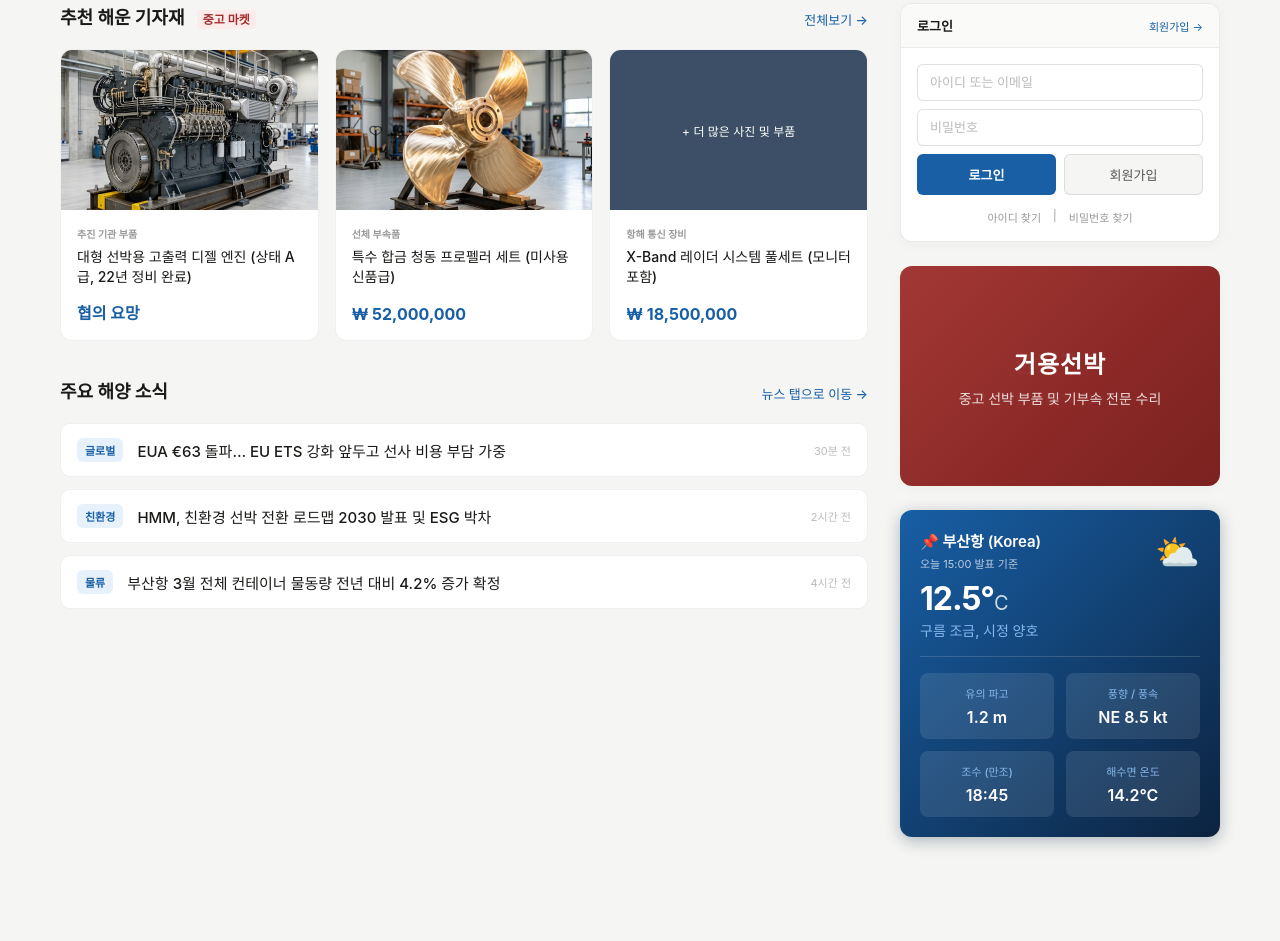
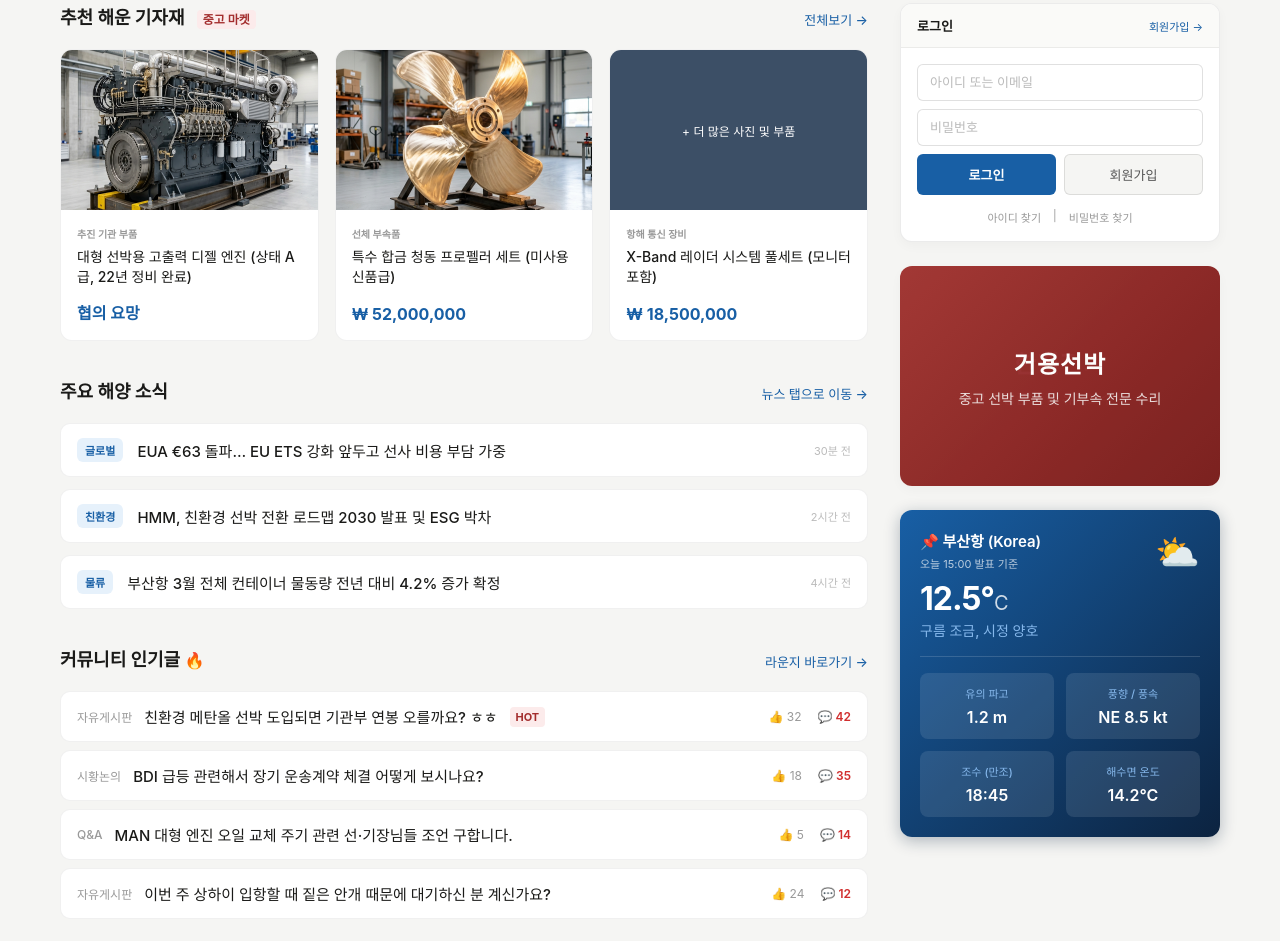
Before and after one commit to wygom-coder/Decarva_Demo, a plain HTML site: page index.html in a window 1280 px wide. Shown: the part 542-1483 px from the top of the page. Before the commit the page ends 1439 px from the top, so only its background shows below. Drawn offline with Linux system fonts and the light colour scheme.

Commit message:
feat: add community hot posts section to main portal

```diff
--- a/index.html
+++ b/index.html
@@ -176,6 +176,18 @@
     .te-badge { background: #E6F1FB; color: #185FA5; font-size: 11px; font-weight: 600; padding: 4px 8px; border-radius: 6px; flex-shrink: 0; }
     .te-title { font-size: 15px; font-weight: 500; color: #1a1a18; flex: 1; white-space: nowrap; overflow: hidden; text-overflow: ellipsis; }
     .te-time { font-size: 11px; color: #bbb; flex-shrink: 0; }
+
+    /* Community Teaser */
+    .comm-list { display: flex; flex-direction: column; gap: 8px; }
+    .comm-item { display: flex; align-items: center; justify-content: space-between; padding: 14px 16px; background: #fff; border-radius: 10px; border: 1px solid rgba(0,0,0,0.06); text-decoration: none; transition: all 0.2s; }
+    .comm-item:hover { background: #fafaf8; box-shadow: 0 4px 12px rgba(0,0,0,0.03); transform: translateX(4px); border-left: 3px solid #185FA5; }
+    .comm-main { display: flex; align-items: center; gap: 12px; flex: 1; min-width: 0; }
+    .comm-cat { color: #999; font-size: 12px; font-weight: 500; flex-shrink: 0; }
+    .comm-title { font-size: 15px; color: #1a1a18; font-weight: 500; white-space: nowrap; overflow: hidden; text-overflow: ellipsis; }
+    .comm-badge { background: #FCEBEB; color: #A32D2D; font-size: 11px; font-weight: 700; padding: 3px 6px; border-radius: 4px; flex-shrink: 0; }
+    .comm-meta { display: flex; align-items: center; gap: 16px; flex-shrink: 0; margin-left: 16px; font-size: 12px; color: #999; }
+    .comm-comments { font-weight: 600; color: #D12F2F; display: flex; align-items: center; gap: 4px; }
+    .comm-likes { display: flex; align-items: center; gap: 4px; }
 
     /* Login Panel */
     .login-panel { background: #fff; border: 1px solid rgba(0,0,0,0.08); border-radius: 12px; overflow: hidden; box-shadow: 0 4px 12px rgba(0,0,0,0.03); }
@@ -389,6 +401,57 @@
           </div>
         </div>
 
+        <!-- 커뮤니티 인기글 -->
+        <div class="section-community">
+          <div class="sec-t">
+            <span>커뮤니티 인기글 <span style="font-size:16px;">🔥</span></span>
+            <a href="#" class="sec-more">라운지 바로가기 →</a>
+          </div>
+          <div class="comm-list">
+            <a href="#" class="comm-item">
+              <div class="comm-main">
+                <span class="comm-cat">자유게시판</span>
+                <span class="comm-title">친환경 메탄올 선박 도입되면 기관부 연봉 오를까요? ㅎㅎ</span>
+                <span class="comm-badge">HOT</span>
+              </div>
+              <div class="comm-meta">
+                <span class="comm-likes">👍 32</span>
+                <span class="comm-comments">💬 42</span>
+              </div>
+            </a>
+            <a href="#" class="comm-item">
+              <div class="comm-main">
+                <span class="comm-cat">시황논의</span>
+                <span class="comm-title">BDI 급등 관련해서 장기 운송계약 체결 어떻게 보시나요?</span>
+              </div>
+              <div class="comm-meta">
+                <span class="comm-likes">👍 18</span>
+                <span class="comm-comments">💬 35</span>
+              </div>
+            </a>
+            <a href="#" class="comm-item">
+              <div class="comm-main">
+                <span class="comm-cat">Q&A</span>
+                <span class="comm-title">MAN 대형 엔진 오일 교체 주기 관련 선·기장님들 조언 구합니다.</span>
+              </div>
+              <div class="comm-meta">
+                <span class="comm-likes">👍 5</span>
+                <span class="comm-comments">💬 14</span>
+              </div>
+            </a>
+            <a href="#" class="comm-item">
+              <div class="comm-main">
+                <span class="comm-cat">자유게시판</span>
+                <span class="comm-title">이번 주 상하이 입항할 때 짙은 안개 때문에 대기하신 분 계신가요?</span>
+              </div>
+              <div class="comm-meta">
+                <span class="comm-likes">👍 24</span>
+                <span class="comm-comments">💬 12</span>
+              </div>
+            </a>
+          </div>
+        </div>
+
       </div>
 
       <!-- 우측 사이드바 (로그인, 날씨) -->
```
